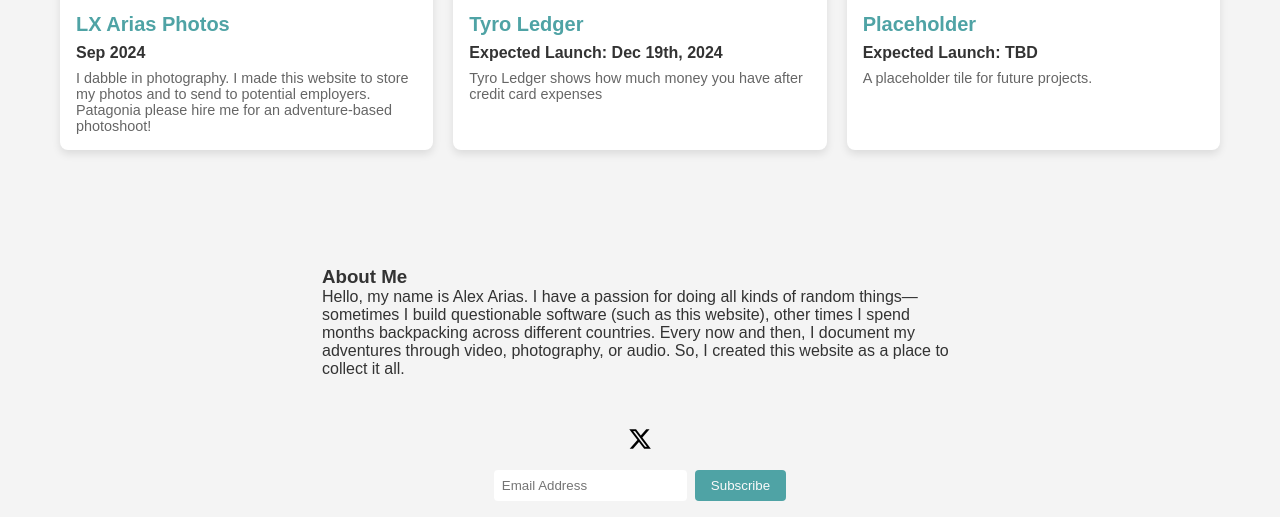
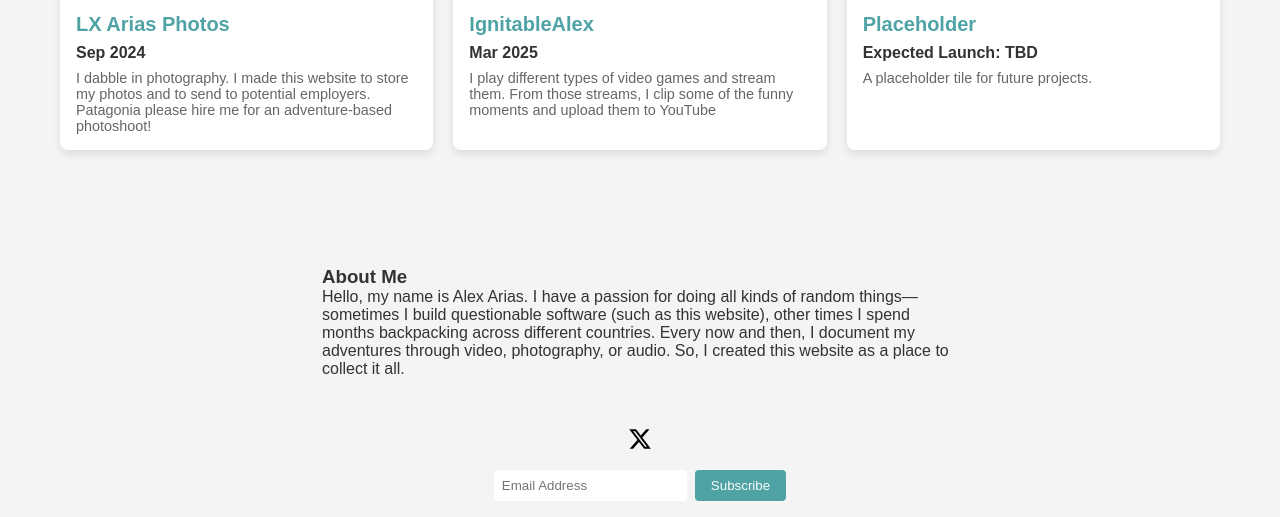
Before and after one commit to thealexarias/alexarias.lol, a website: page index.html in a window 1280 px wide. Shown: the part 350-867 px from the top of the page. Drawn offline with Linux system fonts and the light colour scheme.

Commit message:
Update index.html
I substituted an app project to a gaming channel

```diff
--- a/index.html
+++ b/index.html
@@ -33,15 +33,15 @@
                         <p>I dabble in photography. I made this website to store my photos and to send to potential employers. Patagonia please hire me for an adventure-based photoshoot!</p>
                     </div>
                 </a>
-                <!-- Project Tile: Tyro Ledger -->
-                <a href="https://tyroledger.app/" target="_blank" class="project-tile" aria-label="Tyro Ledger project link">
+                <!-- Project Tile: IgnitableAlex -->
+                <a href="http://youtube.com/@ignitablealex" target="_blank" class="project-tile" aria-label="IgnitableAlex YouTube link">
                 <div class="project-image">
-                        <img src="images/Tyro Icon.png" alt="Logo image of Tyro Ledger project">
+                        <img src="images/Tyro Icon.png" alt="Logo image of IgnitableAlex">
                     </div>
                     <div class="project-details">
-                        <h2>Tyro Ledger</h2>
-                        <h3>Expected Launch: Dec 19th, 2024</h3>
-                        <p>Tyro Ledger shows how much money you have after credit card expenses</p>
+                        <h2>IgnitableAlex</h2>
+                        <h3>Mar 2025</h3>
+                        <p>I play different types of video games and stream them. From those streams, I clip some of the funny moments and upload them to YouTube</p>
                     </div>
                 </a>
                 <!-- Placeholder Tile 2 -->
```
